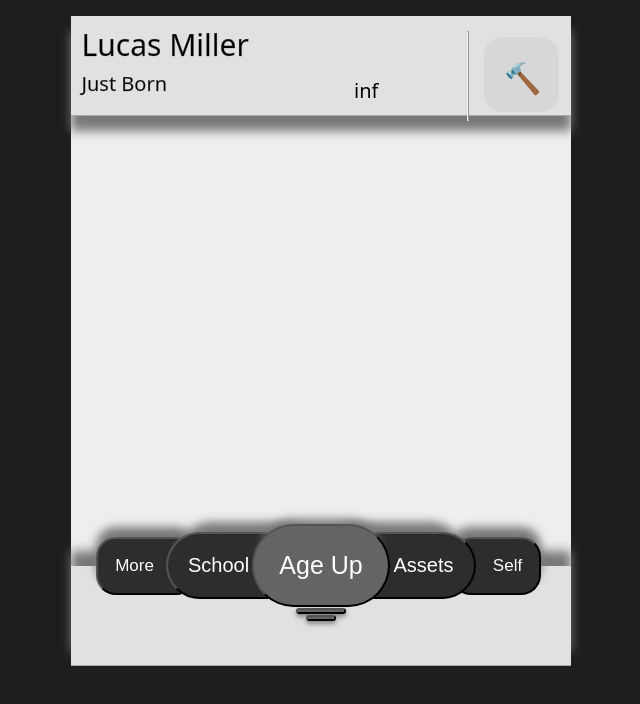
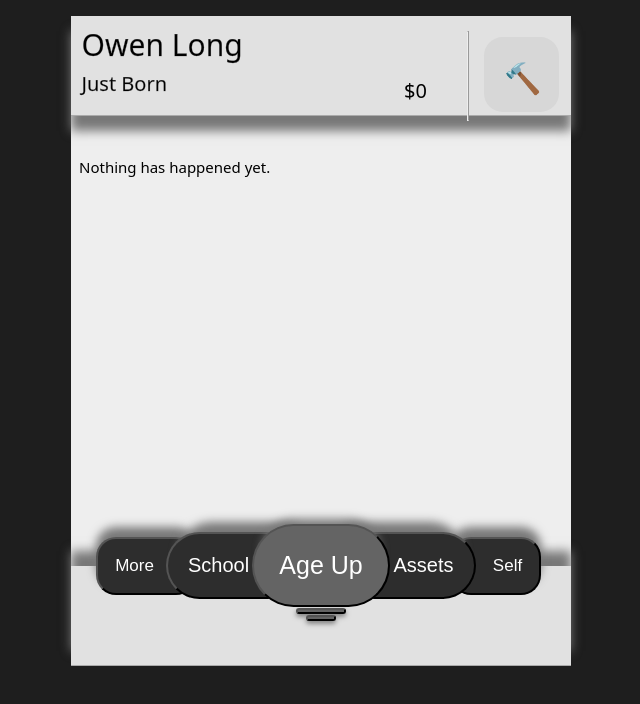
Before and after one commit to sententiaa/makeshift-bitlife, a plain HTML site: page index.html in a window 1280 px wide. Shown: the whole page, without its empty margins (319-959 px from the left). Drawn offline with Linux system fonts and the light colour scheme.

Commit message:
2 files modified, 1 deleted

```diff
--- a/index.html
+++ b/index.html
@@ -15,6 +15,7 @@
     <main>
       <nav class="containerarea">
       <button class="agebutton" onclick="_Age()">Age Up</button>
+      <p id="eventdesc">Nothing has happened yet.</p>
       </nav>
       <nav class=buttoncontainer>
         <button class="lowerbutton"></button>
@@ -44,7 +45,7 @@
     var MaxHealth = 100
     var Mood = 100
     var Happiness = 100
-    var WalletMoney = 1000000000000000
+    var WalletMoney = 0
     const Character = [FirstName, LastName, Age, Gender, Hobby]
     Character.Age = 0
 
@@ -61,11 +62,11 @@
 
       // Random Selector Arrays
 
-      const _MaleFirstNames = ["Noah", "Oliver", "Elijah", "James", "Liam", "William", "Benjamin", "Lucas", "Henry", "Theodore"]
+      const _MaleFirstNames = ["Noah", "Oliver", "Elijah", "James", "Liam", "William", "Benjamin", "Lucas", "Henry", "Theodore", "Keith", "James", "John", "Kyle", "Logan", "Mason", "Levi", "Grant", "Lewis", "Jake", "Owen", "Ethan", "Aiden", "David", "Luke", "Issac", "Adam", "Travis"]
 
-      const _FemaleFirstNames = ["Emma", "Charlotte", "Amelia", "Ava", "Olivia", "Sophia", "Isabella", "Mia", "Evelyn", "Harper"]
+      const _FemaleFirstNames = ["Emma", "Charlotte", "Amelia", "Ava", "Olivia", "Sophia", "Isabella", "Mia", "Evelyn", "Harper", "Alexis", "Chloe", "Madison", "Lily", "Hannah", "Alice", "Hailey", "Alyssa", "Nina"]
 
-      const _LastNames = ["Smith", "Johnson", "Brown", "Jones", "Garcia", "Miller", "Davis", "Moore", "White", "Thomas"]
+      const _LastNames = ["Smith", "Johnson", "Brown", "Jones", "Garcia", "Miller", "Davis", "Moore", "White", "Thomas", "Martin", "Lee", "Allen", "Young", "Scott", "Hill", "Flores", "Green", "Adams", "Baker", "Nelson", "Hall", "Carter", "Wright", "Roberts", "Phillips", "Murphy", "Collins", "Reed", "Howard", "Wood", "Gray", "Sanders", "Myers", "Long", "Short", "Ross", "Foster", "Powell", "Bell", "Romero", "Jordan", "Graham", "Wallace", "Reynolds", "Cole", "Hayes", "Bryant", "Ford", "Woods", "Washington", "Kennedy", "Wells", "Webb", "Burns", "Hunter", "Gordon", "Robertson", "Rose", "Stone", "Fox", "Mills"]
 
       const _Genders = ["Male", "Female"]
 
@@ -126,16 +127,14 @@
 
       CreateCharacter()
 
-      if (WalletMoney <= 100000000000000) {
+        if (WalletMoney <= 100000000000000) {
         var numbershortener = (new Intl.NumberFormat( 'en-US', { maximumFractionDigits: 1,notation: "compact" , compactDisplay: "short" }).format(WalletMoney));
 
         var _converter090 = "$" + numbershortener
         WalletMoney = _converter090
-      } else {
-        WalletMoney = "inf"
-      }
-
-
+        } else {
+          WalletMoney = "inf"
+        }
       document.getElementById("Money").innerHTML = WalletMoney;
 
 
@@ -151,6 +150,8 @@
 
 
       function _Age() {
+        const _availableplaces = [" leaving the parking lot from a store.", " on your kitchen floor.", " in your basement, I wonder what they were doing down in here.", " in one of those ponds you found coins into, and you decided to take some."]
+        var randomavailableplaces = Math.floor(Math.random()*_availableplaces.length)
         var eventrarity = Math.random()*100
         console.log(eventrarity)
         var commonevents = ["MoneyGain", "Stole"]
@@ -170,7 +171,7 @@
             var event = commonevents[randomcommonevent]
             if (event == "MoneyGain") {
               WalletMoney = WalletMoney + 3
-              console.log(WalletMoney)
+              document.getElementById("eventdesc").innerHTML = "Age " + Character.Age + ": " + "You found a few pennies" + _availableplaces[randomavailableplaces]
             } else if (event == "Stole") {
               WalletMoney = WalletMoney - 5
               console.log(WalletMoney)
--- a/styles.css
+++ b/styles.css
@@ -71,6 +71,14 @@ h1 {
   margin-right: auto;
   z-index: 2;
   box-shadow: 0px -15px 10px -10px rgb(120, 120, 120);
+}
+
+#eventdesc {
+  position: absolute;
+  margin-top: -450px;
+  font-size: 15px;
+  overflow-wrap: break-word;
+  inline-size: 500px;
 }
 
 .buttoncontainer {
@@ -210,9 +218,10 @@ h1 {
 
 #Money {
   position: absolute;
-  margin-left: 275px;
+  margin-left: 325px;
   margin-top: -40px;
   font-size: 20px;
+  justify-content: left;
 }
 
 .verticledivider {
```
Also changed, not shown: page2.html (deleted, +0 -19 lines).
